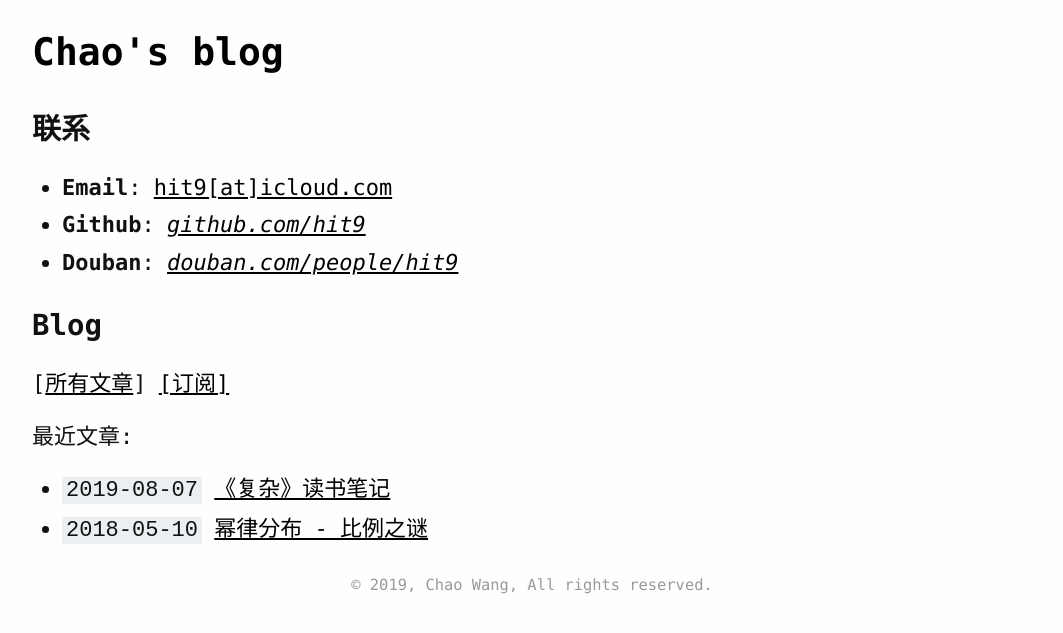
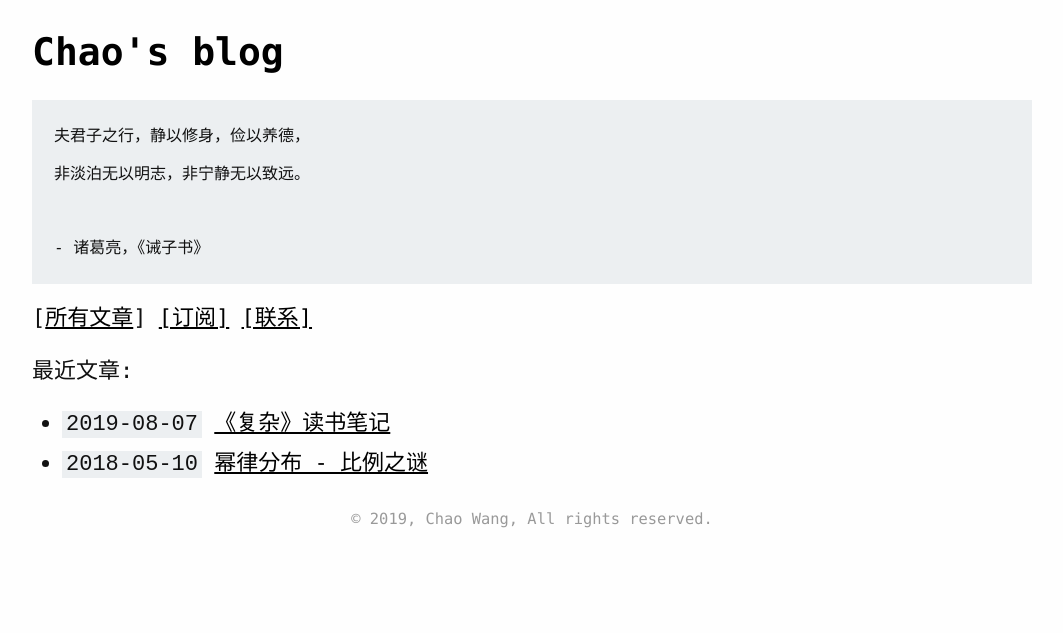
Before and after one commit to gfphoto/writings.sh, a Jekyll site: the page built from index.md, in a window 1280 px wide. Shown: the top 633 px of the page, without its empty margins (108-1171 px from the left). Built offline with Jekyll 4.4.1, drawn with Linux system fonts in a browser that asks for light colours.

Commit message:
Remove contacts from index

````diff
--- a/index.md
+++ b/index.md
@@ -4,18 +4,18 @@ title: Chao's blog
 permalink: /
 ---
 
-### 联系
+```
+夫君子之行，静以修身，俭以养德，
+非淡泊无以明志，非宁静无以致远。
 
-* **Email**: [hit9[at]icloud.com](mailto: hit9@icloud.com)
-* **Github**: [*github.com/hit9*](https://github.com/hit9)
-* **Douban**: [*douban.com/people/hit9*](https://www.douban.com/people/hit9)
-
-### Blog
+- 诸葛亮，《诫子书》
+```
 
 [[所有文章]({{ "/posts"  | relative_url }})]
 [[订阅]]({{ "/feed.xml"  | relative_url }})
+[[联系]]({{ "/contact"  | relative_url }})
 
 最近文章:
 
-{% for post in site.posts limit:15 %}
+{% for post in site.posts limit:30 %}
 - `{{ post.date | date: "%Y-%m-%d" }}` [{{ post.title | escape }}]({{ post.url }}){% endfor %}
````
Also changed, not shown: contact.md (added, +11 -0 lines).
